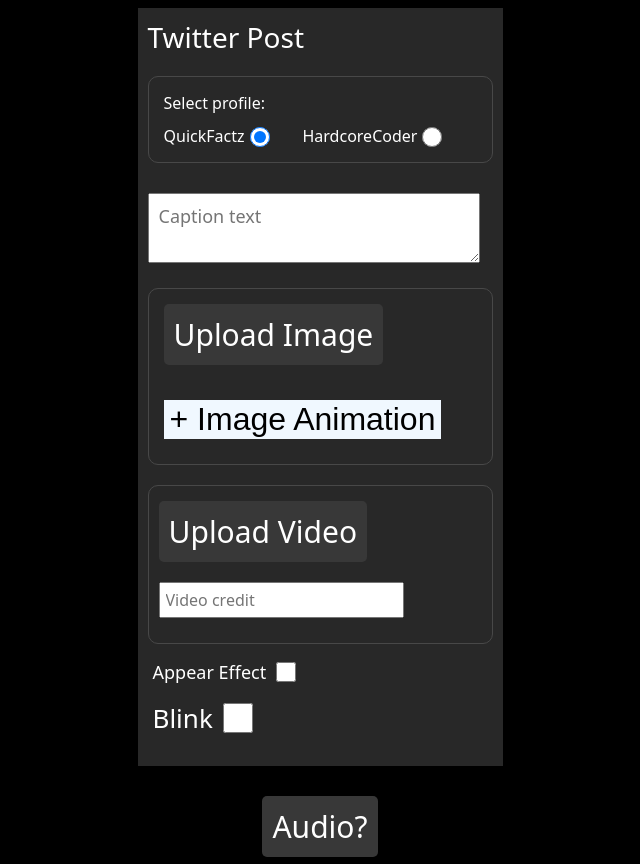
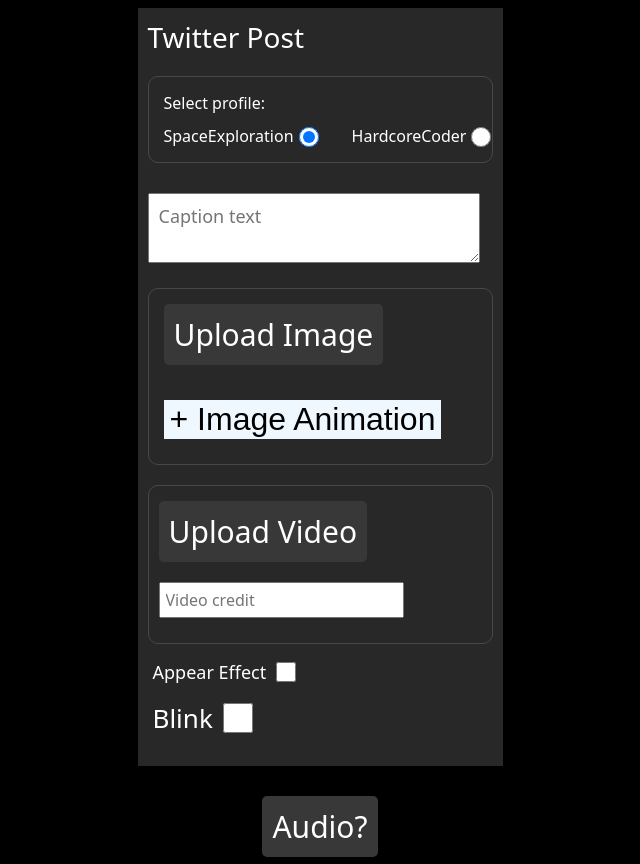
Before and after one commit to hardcore-coder-69/s-vm, a plain HTML site: page index.html in a window 1280 px wide. Shown: the part 800-1664 px from the top of the page, without its empty margins (320-960 px from the left). Drawn offline with Linux system fonts and the light colour scheme.

Commit message:
Update index.html

```diff
--- a/index.html
+++ b/index.html
@@ -76,7 +76,7 @@
                 <div class="tp-profile-select">Select profile:</div>
                 <div class="tp-profile-options">
                     <div class="tp-option">
-                        <span>QuickFactz</span>
+                        <span>SpaceExploration</span>
                         <input class="tp-option-radio" type="radio" name="profile" value="0" checked>
                     </div>
                     <div class="tp-option">
@@ -146,8 +146,8 @@
             <div class="tp-top-left">
                 <img src="./assets/channels4_profile.jpg" class="tp-user-image" id="tp-user-image">
                 <div class="tp-name-username-cont">
-                    <div class="tp-name" id="tp-name">QuickFactz</div>
-                    <div class="tp-username" id="tp-username">@QuickFactz3</div>
+                    <div class="tp-name" id="tp-name">SpaceExploration</div>
+                    <div class="tp-username" id="tp-username">@SpaceExploration3</div>
                 </div>
             </div>
             <div class="tp-posted-at"><span class="tp-just-now-dot">•</span>few seconds ago</div>
```
